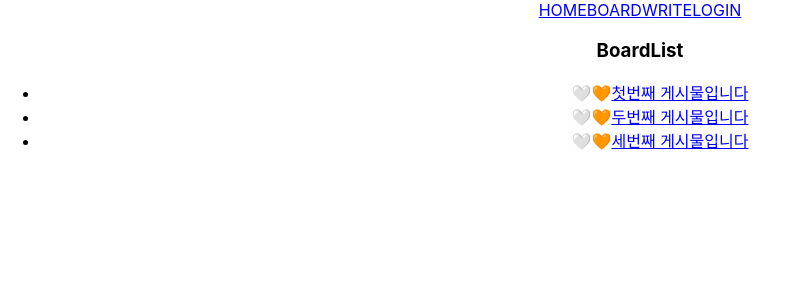
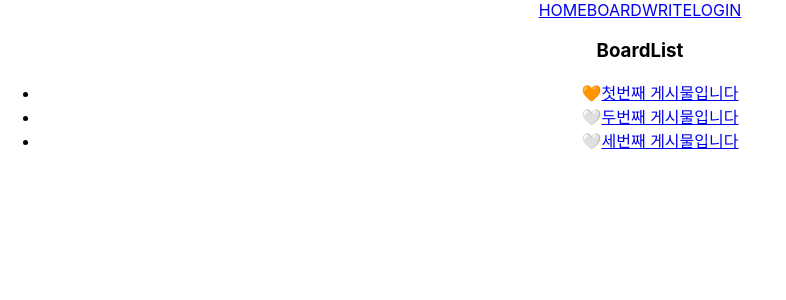
Before and after one commit to hj-Seong/2023-react, a React (Create React App) app in the folder router-context/: page /boardlist in a window 1280 px wide. Shown: the top 300 px of the page, without its empty margins (0-786 px from the left). Built offline with nearby package versions, Linux system fonts and the light colour scheme.

Commit message:
0420 좋아요 2

```diff
--- a/router-context/src/context/DataContext.jsx
+++ b/router-context/src/context/DataContext.jsx
@@ -88,8 +88,8 @@ const DataProvider = ({children}) => {
 
     // value에 담을 데이터 정리
     const value = {
-        state : { boardlist, id, user, commentlist, cid },
-        action : { setBoardlist, setId, setUser, setCommentlist, cidCount }
+        state : { boardlist, id, user, commentlist, cid, likelist },
+        action : { setBoardlist, setId, setUser, setCommentlist, cidCount, setLikelist }
     }
 
     return <DataContext.Provider value={value}>
--- a/router-context/src/page/BoardList.jsx
+++ b/router-context/src/page/BoardList.jsx
@@ -13,15 +13,62 @@ export default function BoardList() {
   // DataContext에서 값을 가져와서 사용하기
   // {state :{boardlist}, action:{serBoardlist}}
   const value = useContext(DataContext);
+
+
+  // 좋아요 버튼 메소드
+  // 1. 클릭했을때, 값 추가 : 객체 생성 후 (concat)
+  // 2. 클릭했을때, 값 제거
+  // > 값이 없을 때 : 추가, 값이 있을 때 : 제거
+  // find()를 사용해서 값이 있을때 객체(T), 값이 없을때는 undefined(F) return
+  const likeClick = ( board ) => {
+
+    // 값이 있으면 삭제
+    if( value.state.likelist.find((like)=>(like.boardId === board.id))  ) {
+
+        // filer를 통해서 삭제 id가 같다면 제외하고 배열생성
+        const newLikelist = value.state.likelist.filter(
+            (like)=>(like.boardId !== board.id))
+        value.action.setLikelist(newLikelist)
+    } else {
+        // 값이 없으면 추가
+        // 클릭했을때 값 추가 >> 매개변수로 받아오기
+        const newlike = {
+            boardId : board.id,
+            title : board.title,
+        }
+        const newLikelist = value.state.likelist.concat(newlike);
+        value.action.setLikelist(newLikelist);
+    }
+
+
+  }
+
   return (
     <div>
         <h3>BoardList</h3>
         <ul>
             {
+                // 좋아요 기능을 사용하기위해서
+                // 좋아요 배열에 있는 boardId와
+                // boardlist에 있는 id와 비교하여서 그 값이 있다면
+                // 화면에 출력
+
+                // 어떤 배열 메소드를 사용해서 비교할지 결정 : find()
+                // map()으로 board값이 하나씩 반복되고 있고
+                // 하나씩 가져오는 board 값과 좋아요 배열을 비교
                 value.state.boardlist.map((data)=>(
                     <li key={data.id}>
-                        <span>🤍</span>
-                        <span>🧡</span>
+                        {/** find를 이용해서 data(board)와 likelist 비교해서
+                         * 값이 있다면 색있는 하트를 (객체 return)
+                         * 값이 없다면 색없는 하트를 (undefined)
+                         * : 삼항연산자
+                         */}
+                        <span onClick={ ()=>{likeClick(data)} }>
+                        {
+                            value.state.likelist.find((like)=>(like.boardId === data.id))
+                            ? <span>🧡</span>: <span>🤍</span>
+                        }
+                        </span>
                         <Link to={`/boardlist/${data.id}`}>
                             {data.title}
                         </Link>
```
